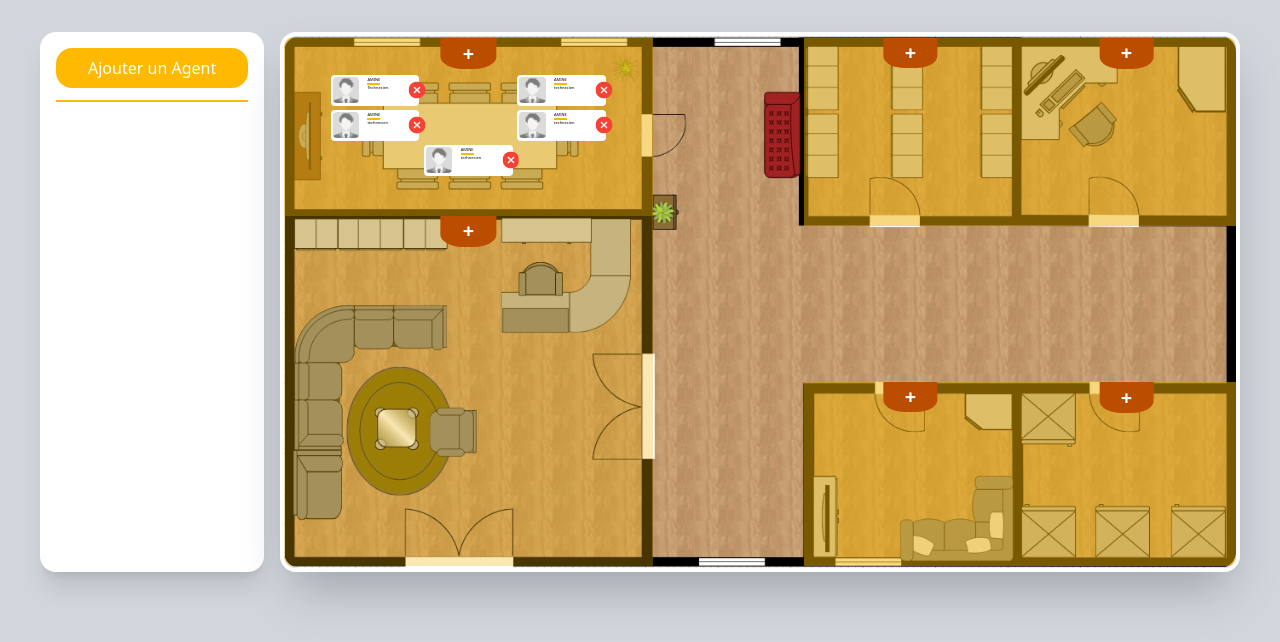
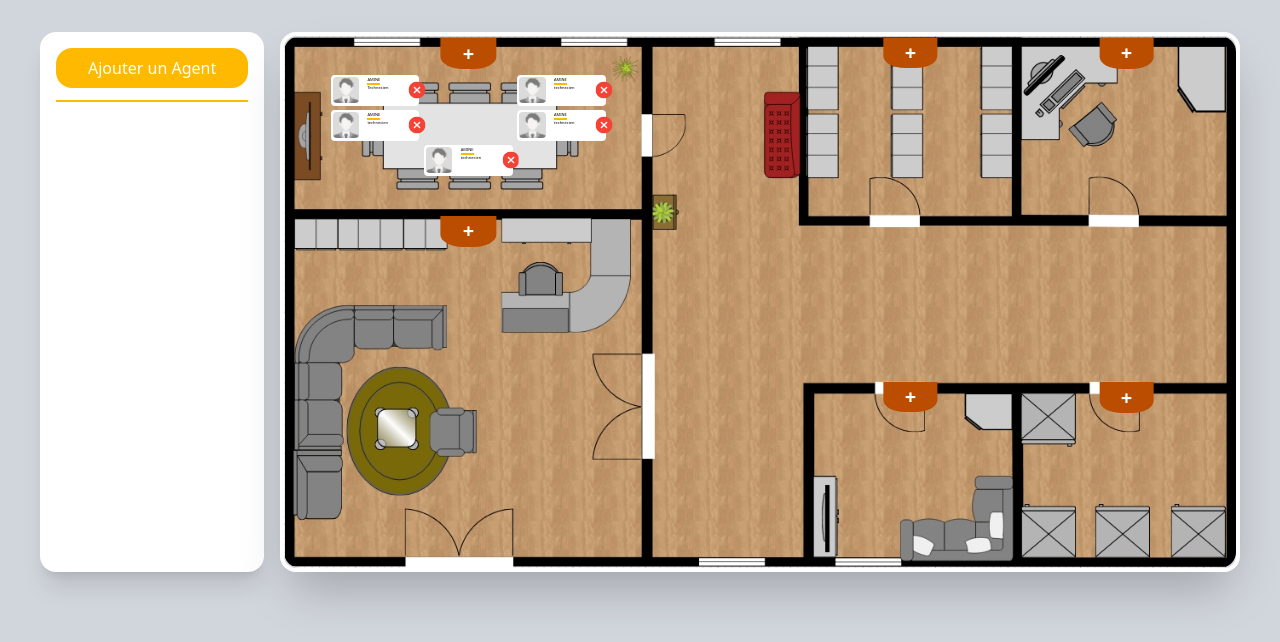
Before and after one commit to amineelhailaa/Virtual-Workspace, a website: page index.html in a window 1280 px wide. Drawn offline with Linux system fonts and the light colour scheme.

Commit message:
remove yellow background of containers

```diff
--- a/index.html
+++ b/index.html
@@ -33,7 +33,7 @@
                      class=" text-white grid grid-cols-[38.7%_15.9%_22.4%_23%] grid-rows-[33.7%_2%_29.5%_34.8%]  w-full h-full absolute top-0 left-0 py-0.5 ">
 
                     <div id="conference"
-                         class=" relative   col-start-1 col-end-2 row-start-1 row-end-2 bg-yellow-500/50   ">
+                         class=" relative   col-start-1 col-end-2 row-start-1 row-end-2   ">
                         <div class=" addHimHere   cursor-pointer bg-amber-700 text-white hover:text-amber-700 hover:bg-white  rounded-b-[40%]   -translate-x-1/2 w-[15%] flex flex-col justify-center items-center font-bold text-xs lg:text-xl min-w-0 min-h-0 top-0 left-1/2 aspect-video  absolute">
                             +
                         </div>
@@ -141,7 +141,7 @@
                     </div>
 
                     <div id="reception"
-                         class=" relative flex justify-center  items-center       col-start-1 col-end-2 row-start-2 row-end-5   hover:bg-white-700/50 bg-yellow-500/30   hover:bg-transparent  ">
+                         class=" relative flex justify-center  items-center       col-start-1 col-end-2 row-start-2 row-end-5   hover:bg-white-700/50   hover:bg-transparent  ">
                             <div class=" addHimHere  cursor-pointer  bg-amber-700 text-white hover:text-amber-700 hover:bg-white  rounded-b-[40%]  -translate-x-1/2 aspect-video min-w-0 min-h-0  w-[15%]  flex flex-col justify-center items-center font-bold text-xs lg:text-xl  top-0 left-1/2   absolute">
                             +
                         </div>
@@ -151,7 +151,7 @@
                     </div>
 
                     <div id="servers"
-                         class=" relative flex  justify-center items-center  gap-[40%] p-[20%] flex-wrap    col-start-3 col-end-4 row-start-1 row-end-3 bg-yellow-500/50   hover:bg-yellow-700/50 ">
+                         class=" relative flex  justify-center items-center  gap-[40%] p-[20%] flex-wrap    col-start-3 col-end-4 row-start-1 row-end-3   hover:bg-yellow-700/50 ">
                             <div class=" addHimHere  cursor-pointer  bg-amber-700 text-white hover:text-amber-700 hover:bg-white rounded-b-[40%]   -translate-x-1/2 w-[25%] flex flex-col justify-center items-center font-bold text-xs lg:text-xl  top-0 left-1/2 aspect-video  absolute">
                             +
                         </div>
@@ -189,7 +189,7 @@
                     </div>
 
                     <div id="security"
-                         class=" relative flex  justify-center items-center  gap-[40%] p-[20%] flex-wrap    col-start-4 col-end-5 row-start-1 row-end-3 bg-yellow-500/50   hover:bg-yellow-700/50 ">
+                         class=" relative flex  justify-center items-center  gap-[40%] p-[20%] flex-wrap    col-start-4 col-end-5 row-start-1 row-end-3   hover:bg-yellow-700/50 ">
                             <div class=" addHimHere  cursor-pointer  bg-amber-700 text-white hover:text-amber-700 hover:bg-white rounded-b-[40%]   -translate-x-1/2 w-[25%] flex flex-col justify-center items-center font-bold text-xs lg:text-xl  top-0 left-1/2 aspect-video  absolute">
                             +
                         </div>
@@ -222,7 +222,7 @@
                     </div>
 
                     <div id="personnel"
-                         class=" relative flex  justify-center items-center  gap-[40%] p-[20%] flex-wrap   col-start-3 col-end-4 row-start-4 row-end-5  bg-yellow-500/50   hover:bg-yellow-700/50  ">
+                         class=" relative flex  justify-center items-center  gap-[40%] p-[20%] flex-wrap   col-start-3 col-end-4 row-start-4 row-end-5    hover:bg-yellow-700/50  ">
                             <div class=" addHimHere  cursor-pointer  bg-amber-700 text-white hover:text-amber-700 hover:bg-white  rounded-b-[40%]   -translate-x-1/2 w-[25%] flex flex-col justify-center items-center font-bold text-xs lg:text-xl  top-0 left-1/2 aspect-video  absolute">
                             +
                         </div>
@@ -255,7 +255,7 @@
                     </div>
 
                     <div id="archive"
-                         class=" relative  flex  justify-center items-center  gap-[40%] p-[20%] flex-wrap   col-start-4 col-end-5 row-start-4 row-end-5  bg-yellow-500/50   hover:bg-yellow-700/50 ">
+                         class=" relative  flex  justify-center items-center  gap-[40%] p-[20%] flex-wrap   col-start-4 col-end-5 row-start-4 row-end-5    hover:bg-yellow-700/50 ">
                             <div class=" addHimHere  cursor-pointer  bg-amber-700 text-white hover:text-amber-700 hover:bg-white  rounded-b-[40%]   -translate-x-1/2 w-[25%] flex flex-col justify-center items-center font-bold text-xs lg:text-xl  top-0 left-1/2 aspect-video  absolute">
                             +
                         </div>
```
